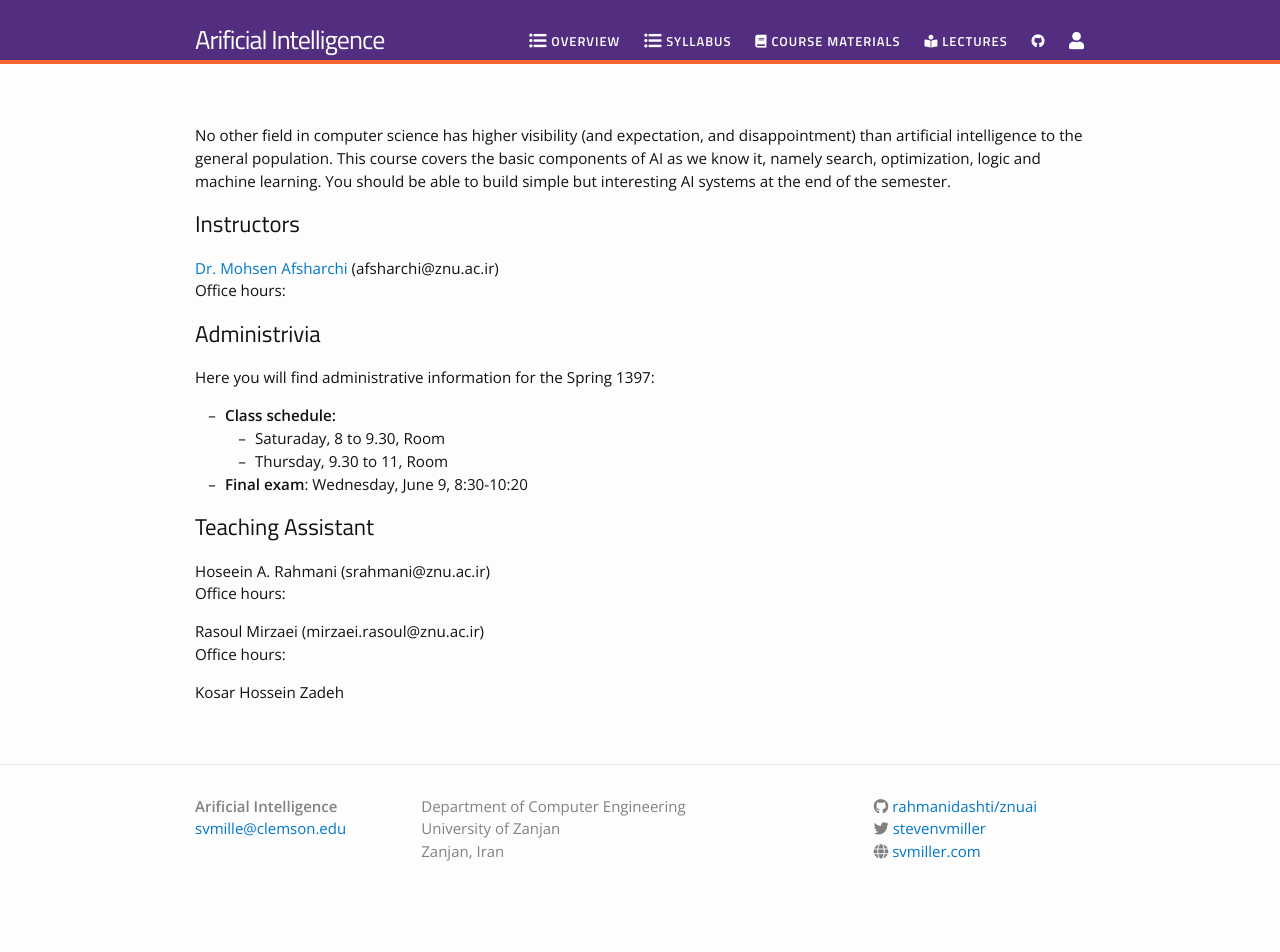
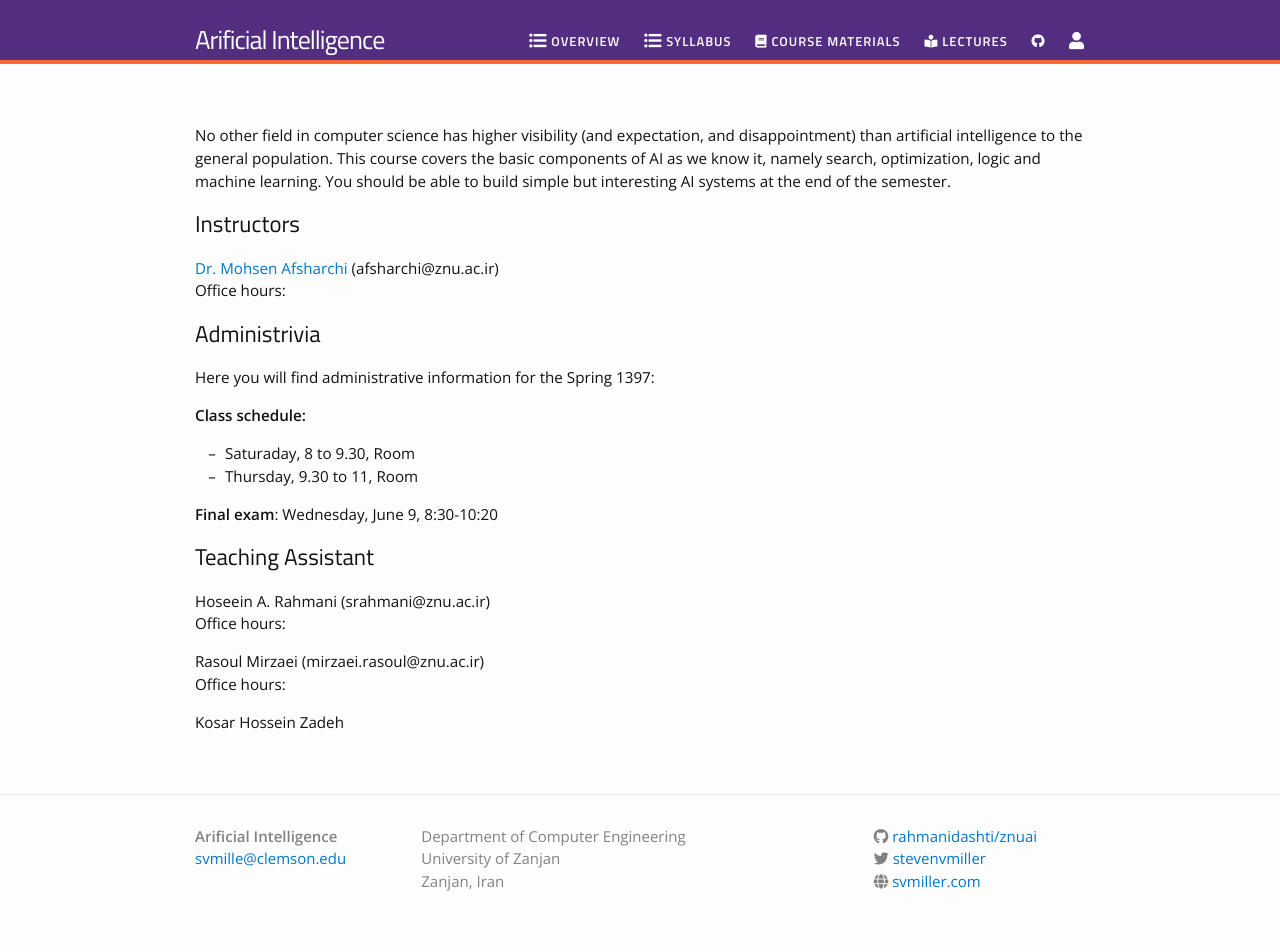
Before and after one commit to rahmanidashti/znuai, a Jekyll site: the page built from overview.md, in a window 1280 px wide. Built offline with Jekyll 4.4.1, drawn with Linux system fonts in a browser that asks for light colours; nearby versions of some CDN libraries; our own code applies the rules of GitHub Pages for plain Markdown files; before the commit the page ends 922 px from its top, so only the background shows below that.

```diff
--- a/overview.md
+++ b/overview.md
@@ -6,10 +6,12 @@ Office hours:
 
 ## Administrivia
 Here you will find administrative information for the Spring 1397:
-- __Class schedule:__
-  - Saturaday, 8 to 9.30, Room
-  - Thursday, 9.30 to 11, Room
-- __Final exam__: Wednesday, June 9, 8:30-10:20
+
+__Class schedule:__
+ - Saturaday, 8 to 9.30, Room
+ - Thursday, 9.30 to 11, Room
+
+__Final exam__: Wednesday, June 9, 8:30-10:20
 
 ## Teaching Assistant
 Hoseein A. Rahmani (srahmani@znu.ac.ir)
```
